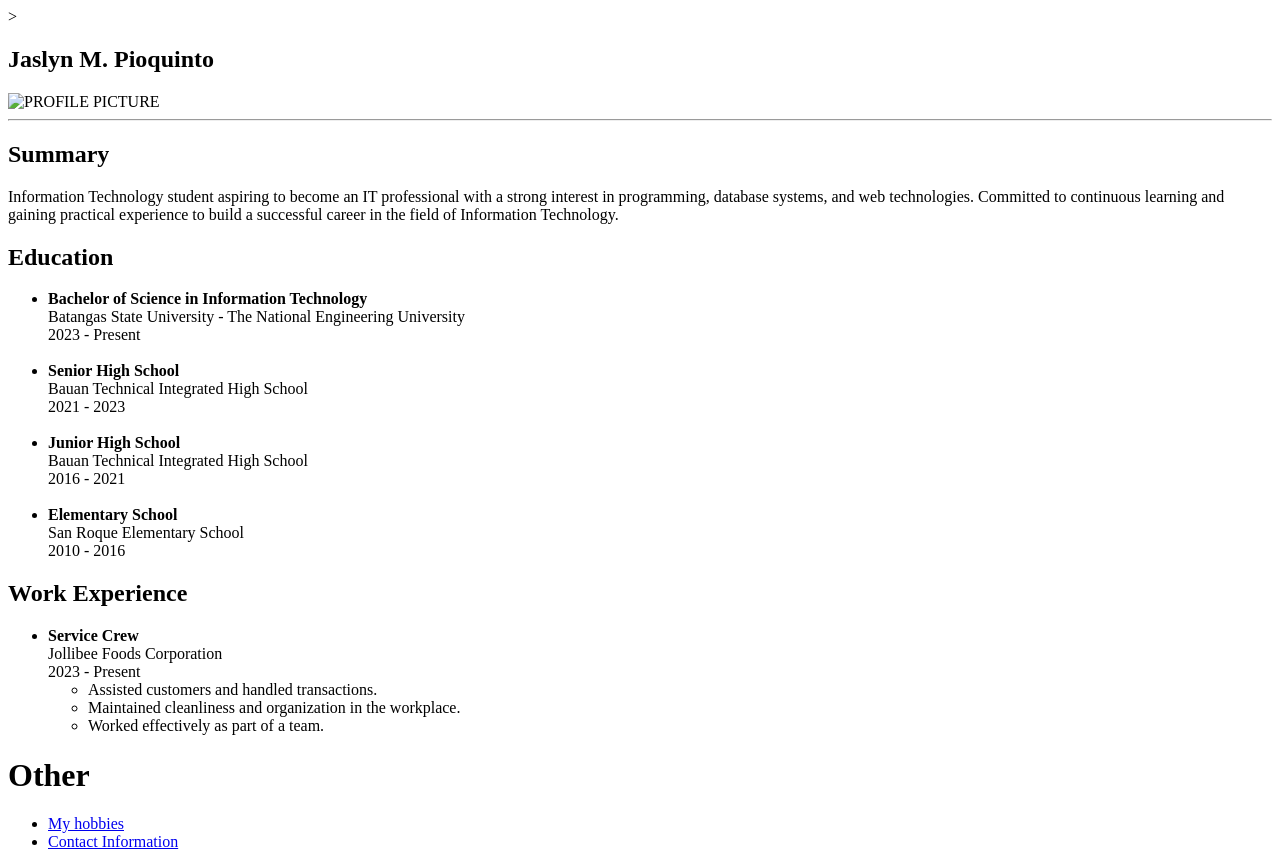
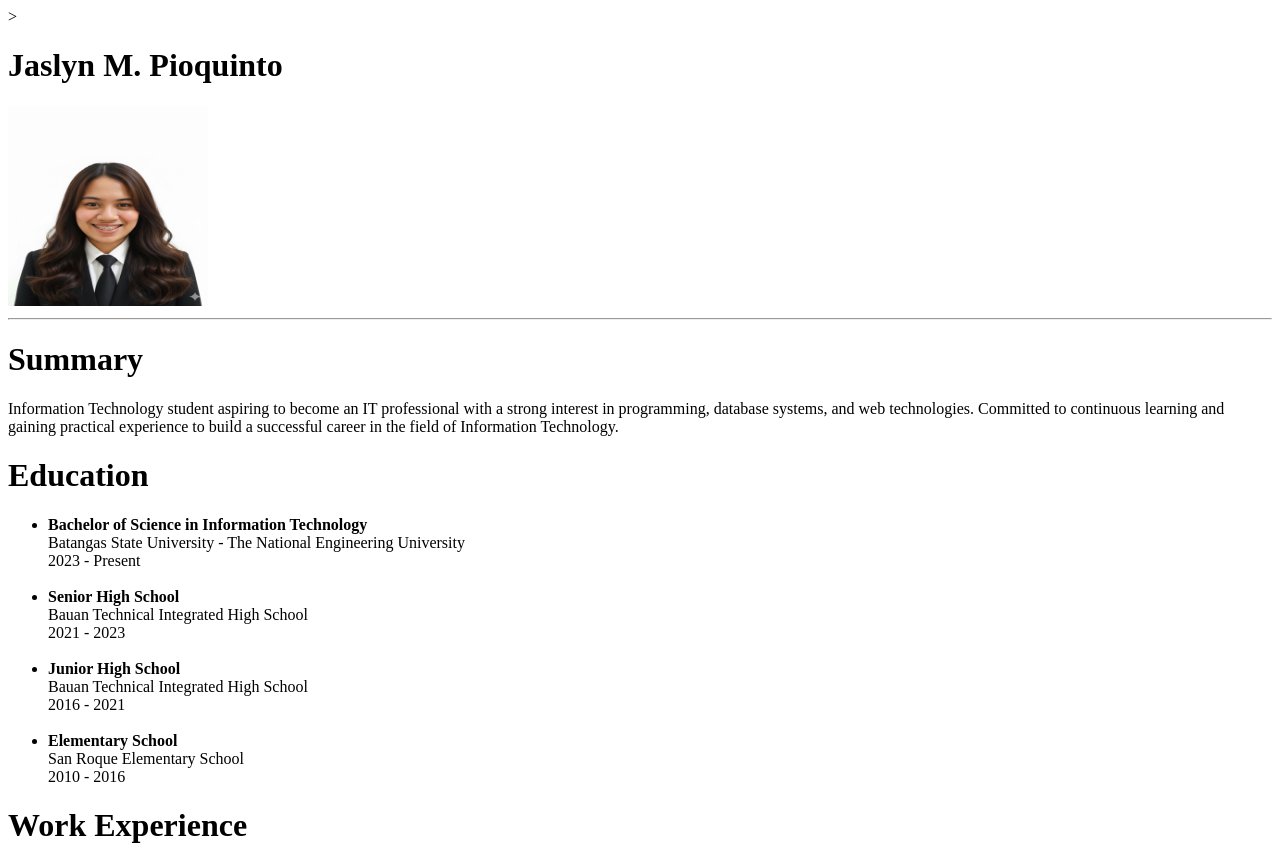
Before and after one commit to haslinaaa/Pioquinto-Project-1, a plain HTML site: page index.html in a window 1280 px wide. Shown: the top 853 px of the page. Drawn offline with Linux system fonts and the light colour scheme.

Commit message:
Refactor index.html for improved structure and image format
Updated the HTML structure and corrected image file extension from .jpg to .jpeg.

```diff
--- a/index.html
+++ b/index.html
@@ -6,12 +6,12 @@
     <title>My Resume</title>
 </head>
 <body>
-<h2>Jaslyn M. Pioquinto</h2>
-<img src = "Assets/profile.jpg" alt = "PROFILE PICTURE" width = "200px" height = "200px">
+<h1>Jaslyn M. Pioquinto</h1>
+<img src = "Assets/profile.jpeg" alt = "PROFILE PICTURE" width = "200px" height = "200px">
 <hr>
-<h2>Summary</h2>
+<h1>Summary</h1>
 <p>Information Technology student aspiring to become an IT professional with a strong interest in programming, database systems, and web technologies. Committed to continuous learning and gaining practical experience to build a successful career in the field of Information Technology.</p>
- <h2>Education</h2>
+ <h1>Education</h1>
     <ul>
         <li>
             <strong>Bachelor of Science in Information Technology</strong><br>
@@ -35,7 +35,7 @@
         </li>
     </ul>
 
-<h2>Work Experience</h2>
+<h1>Work Experience</h1>
     <ul>
         <li>
             <strong>Service Crew</strong><br>
```
